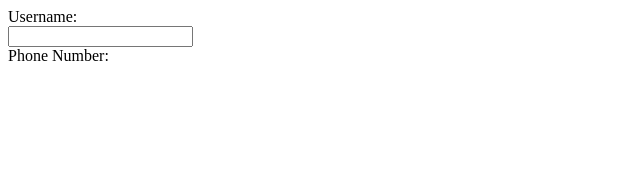
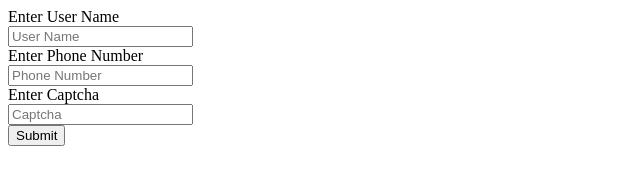
Before and after one commit to Jenciaselvaraj/Jency.github.io, a plain HTML site: page index.html in a window 1280 px wide. Shown: the whole page, without its empty margins (0-640 px from the left). Drawn offline with Linux system fonts and the light colour scheme.

Commit message:
Create index.html
added indeex.html

```diff
--- a/index.html
+++ b/index.html
@@ -1,10 +1,27 @@
 <!DOCTYPE html>
 <html>
 <head>
-	<title>Login Form</title>
+	<title>Login Page</title>
 </head>
 <body>
-	<form>
-		<label for="username">Username:</label><br>
-		<input type="text" id="username" name="username"><br>
-		<label for="phone">Phone Number:</label><br>
+	<form name="frmUser" method="post" action="">
+		<div class="tblLogin">
+			<div class="tableheader">Enter User Name</div>
+			<div class="tablerow">
+				<input type="text" name="userName" placeholder="User Name" class="login-input" required>
+			</div>
+			<div class="tableheader">Enter Phone Number</div>
+			<div class="tablerow">
+				<input type="text" name="phoneNumber" placeholder="Phone Number" class="login-input" inputmode="numeric" pattern="[0-9]{10}" required>
+			</div>
+			<div class="tableheader">Enter Captcha</div>
+			<div class="tablerow">
+				<input type="text" name="captcha" placeholder="Captcha" class="login-input" required>
+			</div>
+			<div class="tableheader">
+				<input type="submit" name="submit" value="Submit" class="btnSubmit">
+			</div>
+		</div>
+	</form>
+</body>
+</html>
```
